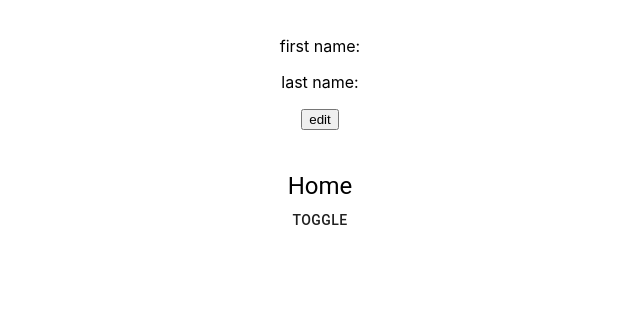
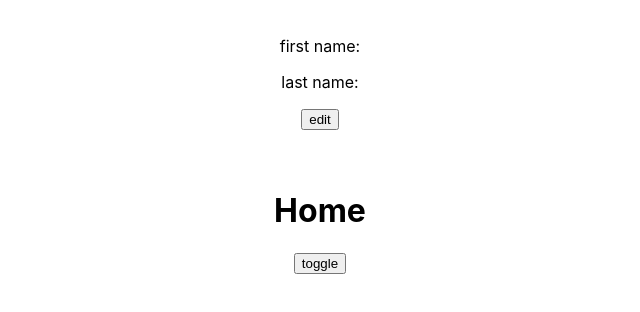
Before and after one commit to skeyan/Form-Edit, a React (Create React App) app: page / in a window 1280 px wide. Shown: the top 312 px of the page, without its empty margins (320-960 px from the left). Built offline with nearby package versions, Linux system fonts and the light colour scheme.

Commit message:
Removed material-ui and replaced with regular headings.

```diff
--- a/src/components/folder.js
+++ b/src/components/folder.js
@@ -1,6 +1,5 @@
 import React from "react";
 // import PropTypes from "prop-types";
-import { withStyles, Card, CardContent, Typography, Button } from '@material-ui/core/';
 import "./styles/styles.css"
 
 export default class Folder extends React.Component {
@@ -19,21 +18,21 @@ export default class Folder extends React.Component {
         if(!this.state.showFiles){
             return(
                 <div align="center">
-                    <Typography variant="h5">Home</Typography>
-                    <Button onClick={this.handleToggle}>toggle</Button>
+                    <h1>Home</h1>
+                    <button onClick={this.handleToggle}>toggle</button>
                 </div>
             )
         }
         else{
             return(
                 <div align="center">
-                    <Typography variant="h5">Home</Typography>
+                    <h1>Home</h1>
                     <ul>
                         <li>File 1</li>
                         <li>File 2</li>
                         <li>File 3</li>
                     </ul><br/>
-                    <Button onClick={this.handleToggle}>toggle</Button>
+                    <button onClick={this.handleToggle}>toggle</button>
                 </div>
             );
         }
--- a/src/components/form.js
+++ b/src/components/form.js
@@ -1,6 +1,5 @@
 import React from "react";
 // import PropTypes from "prop-types";
-import { withStyles, Card, CardContent, Typography, Button } from '@material-ui/core/';
 
 class Form extends React.Component {
     constructor() {
```
